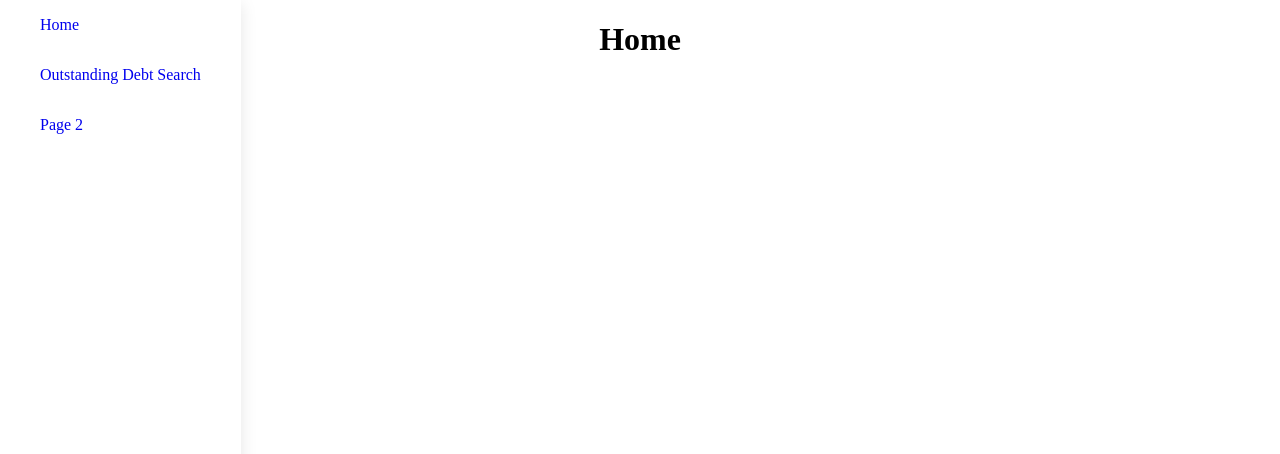
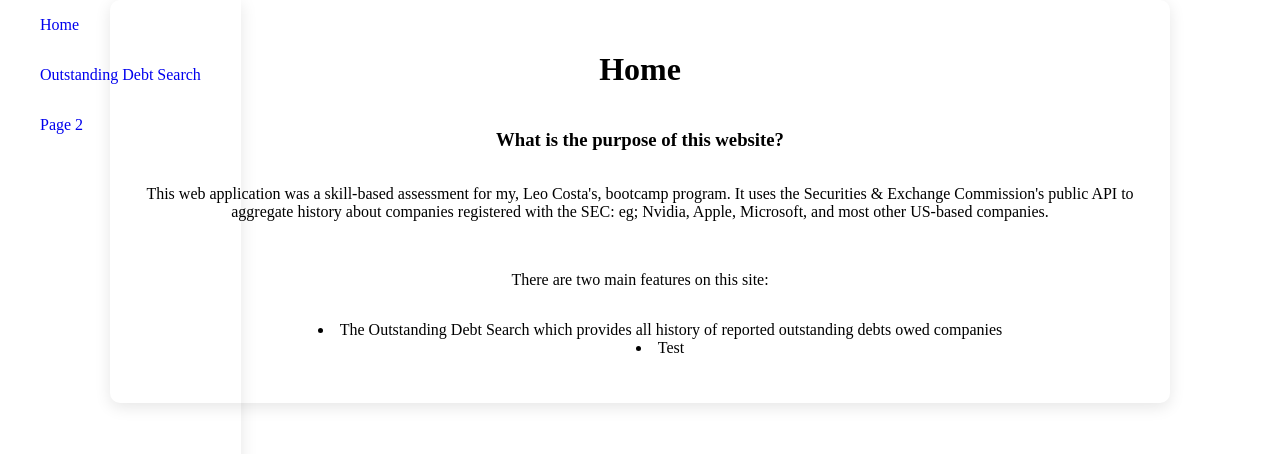
Before and after one commit to atsoc1993/SBA320H, a React (Vite) app: page / in a window 1280 px wide. Shown: the top 454 px of the page. Built offline with nearby package versions, Linux system fonts and the light colour scheme.

Commit message:
Added some home page content and styling

```diff
--- a/src/App.css
+++ b/src/App.css
@@ -2,7 +2,7 @@ body, html {
   margin: 0;
 }
 
-ul li {
+.sidebar-links ul li {
   list-style: none;
 }
 
--- a/src/App.jsx
+++ b/src/App.jsx
@@ -8,7 +8,7 @@ function App() {
 
   return (
     <div style={{ display: 'flex', flexDirection: 'row' }}>
-      <div style={{display: 'flex', position: 'fixed', flexDirection: 'column', height: '100vh', boxShadow: '0px 4px 16px rgba(0, 0, 0, 0.1)', paddingRight: '40px', alignContent: 'center'}}>
+      <div className='sidebar-links' style={{display: 'flex', position: 'fixed', flexDirection: 'column', height: '100vh', boxShadow: '0px 4px 16px rgba(0, 0, 0, 0.1)', paddingRight: '40px', alignContent: 'center'}}>
         <ul>
           <li>
           <Link to='/'>Home</Link>
--- a/src/components/Home.jsx
+++ b/src/components/Home.jsx
@@ -2,8 +2,27 @@
 function Home() {
 
     return (
-        <div style={{display: 'flex', flex: '1', justifyContent: 'center'}}>
-            <h1>Home</h1>
+        <div style={{ display: 'flex', flex: '1', justifyContent: 'center', textAlign: 'center' }}>
+            <div style={{ display: 'flex', flexDirection: 'column', boxShadow: '0px 4px 16px rgba(0, 0, 0, 0.1)', borderRadius: '10px', padding: '30px', maxWidth: '1000px' }}>
+                <h1>Home</h1>
+                <h3>What is the purpose of this website?</h3>
+                <p>This web application was a skill-based assessment for my, Leo Costa's, bootcamp program. It uses the Securities & Exchange Commission's public API to aggregate
+                    history about companies registered with the SEC: eg; Nvidia, Apple, Microsoft, and most other US-based companies.
+
+                </p>
+                <br />
+                <p>
+                    There are two main features on this site:
+                </p>
+                <ul>
+                    <li style={{listStylePosition: 'inside'}}>
+                        The Outstanding Debt Search which provides all history of reported outstanding debts owed companies
+                    </li>
+                    <li style={{listStylePosition: 'inside'}}>
+                        Test
+                    </li>
+                </ul>
+            </div>
         </div>
     )
 }
```
